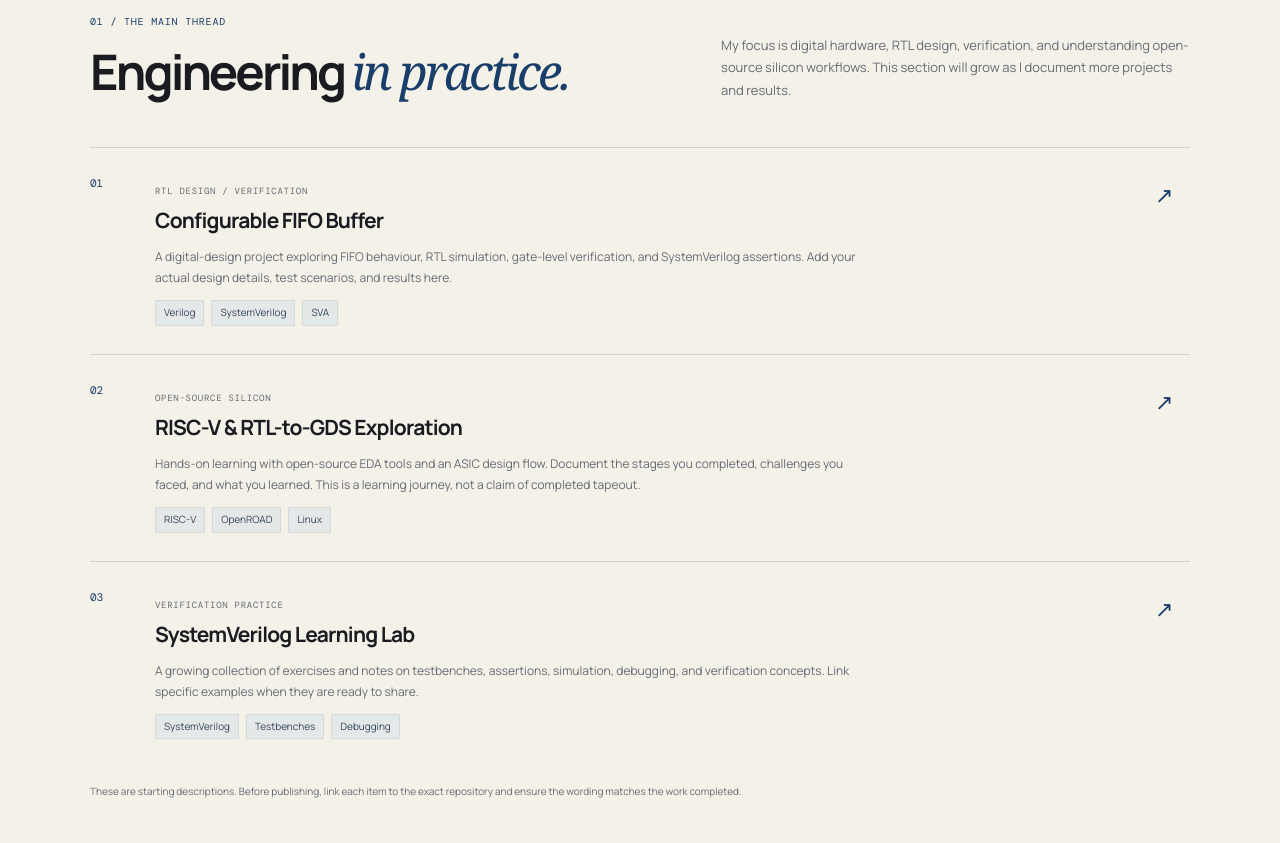
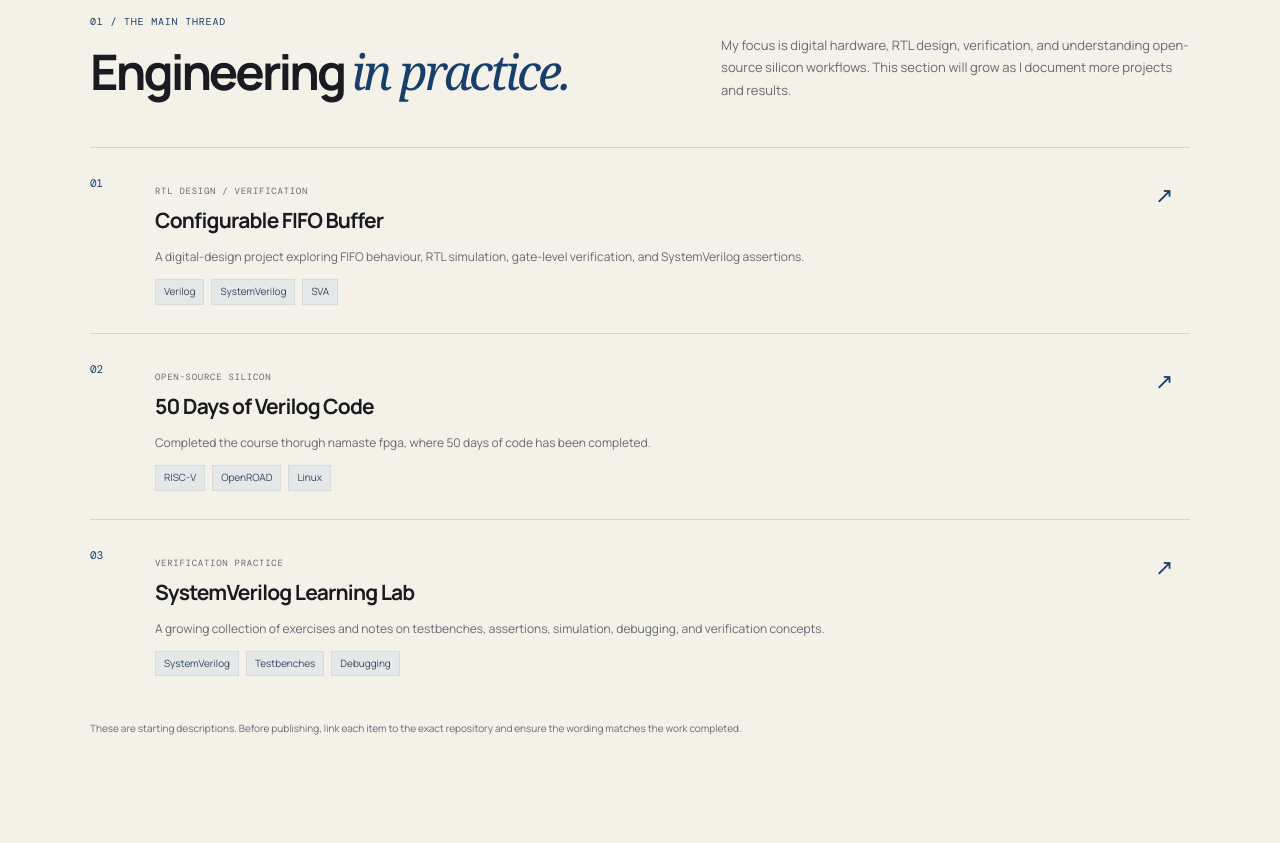
Before and after one commit to DaxMavani/daxmavani.github.io, a plain HTML site: page index.html in a window 1280 px wide. Shown: the part 937-1780 px from the top of the page. Drawn offline with nearby package versions, Linux system fonts and the light colour scheme.

Commit message:
Revise project details and update links in index.html
Updated project descriptions, links, and email in index.html.

```diff
--- a/index.html
+++ b/index.html
@@ -566,26 +566,23 @@
           <h3>Configurable FIFO Buffer</h3>
           <p>
             A digital-design project exploring FIFO behaviour, RTL simulation,
-            gate-level verification, and SystemVerilog assertions. Add your
-            actual design details, test scenarios, and results here.
+            gate-level verification, and SystemVerilog assertions.
           </p>
           <div class="tags">
             <span>Verilog</span><span>SystemVerilog</span><span>SVA</span>
           </div>
         </div>
-        <a class="project-arrow" href="https://github.com/DaxMavani" aria-label="GitHub profile">↗</a>
+        <a class="project-arrow" href="https://github.com/DaxMavani/Configurable-FIFO-Buffer" aria-label="GitHub profile">↗</a>
       </article>
 
       <article class="project">
         <span class="number">02</span>
         <div>
           <p class="project-type">OPEN-SOURCE SILICON</p>
-          <h3>RISC-V & RTL-to-GDS Exploration</h3>
+          <h3>50 Days of Verilog Code</h3>
           <p>
-            Hands-on learning with open-source EDA tools and an ASIC design
-            flow. Document the stages you completed, challenges you faced,
-            and what you learned. This is a learning journey, not a claim of
-            completed tapeout.
+            Completed the course thorugh namaste fpga, where 50 days
+            of code has been completed.
           </p>
           <div class="tags">
             <span>RISC-V</span><span>OpenROAD</span><span>Linux</span>
@@ -602,7 +599,6 @@
           <p>
             A growing collection of exercises and notes on testbenches,
             assertions, simulation, debugging, and verification concepts.
-            Link specific examples when they are ready to share.
           </p>
           <div class="tags">
             <span>SystemVerilog</span><span>Testbenches</span><span>Debugging</span>
@@ -732,7 +728,7 @@
                 publishing consistently.
               </p>
               <!-- Replace this with your actual YouTube channel URL. -->
-              <a class="link" href="https://www.youtube.com/" target="_blank" rel="noopener noreferrer">Watch the show ↗</a>
+              <a class="link" href="https://www.youtube.com/channel/UCWss2khawdvTY0Bbme19VkA" target="_blank" rel="noopener noreferrer">Explore the channel ↗</a>
             </div>
           </article>
 
@@ -781,9 +777,9 @@
 
       <div class="actions">
         <!-- IMPORTANT: replace this placeholder with your real email. -->
-        <a class="button" href="mailto:YOUR_EMAIL@example.com">Email me ↗</a>
+        <a class="button" href="mailto:dakshworkz@gmail.com">Email me ↗</a>
         <!-- Replace with your actual LinkedIn profile. -->
-        <a class="link" href="https://www.linkedin.com/" target="_blank" rel="noopener noreferrer">LinkedIn ↗</a>
+        <a class="link" href="https://www.linkedin.com/in/daksh-mavani/" target="_blank" rel="noopener noreferrer">LinkedIn ↗</a>
         <a class="link" href="https://github.com/DaxMavani" target="_blank" rel="noopener noreferrer">GitHub ↗</a>
       </div>
     </section>
```
